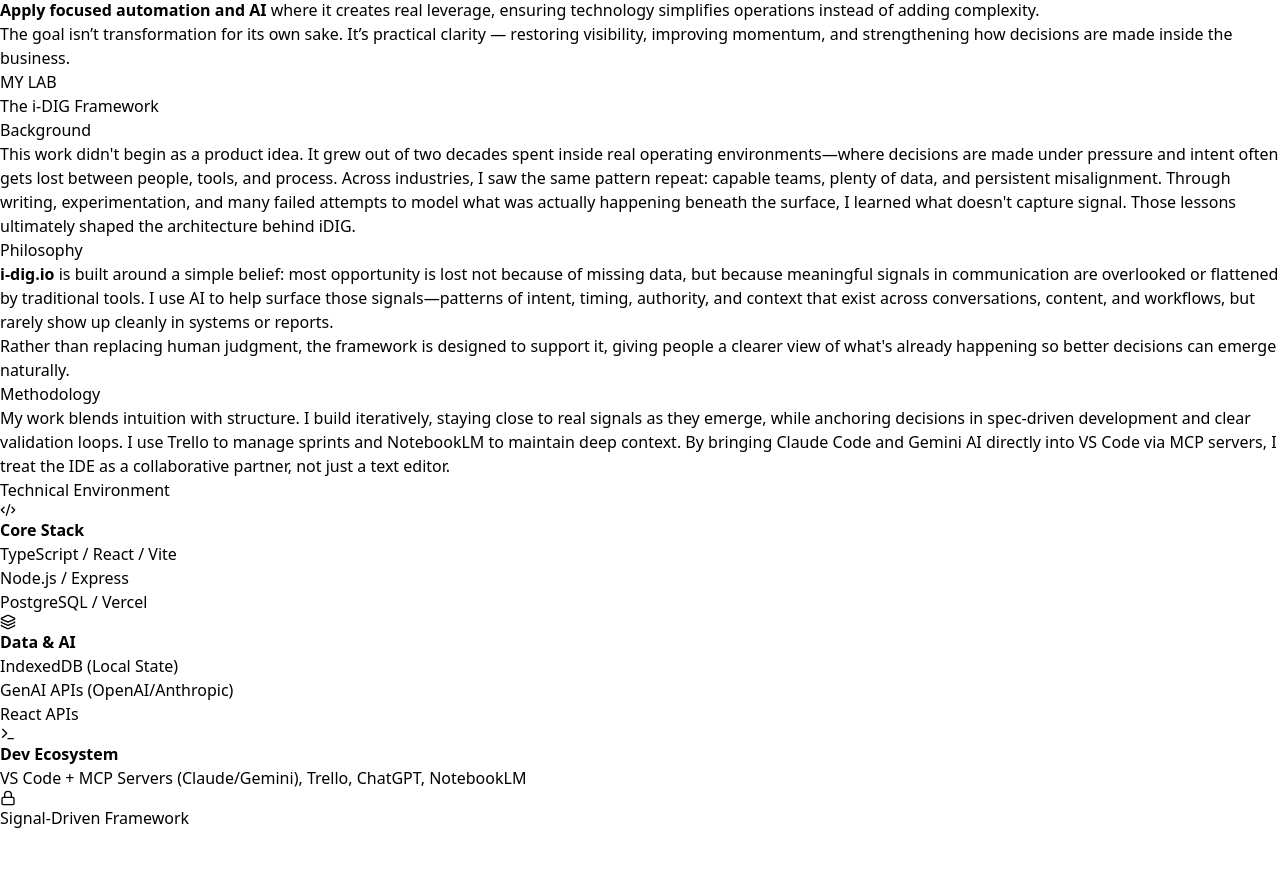
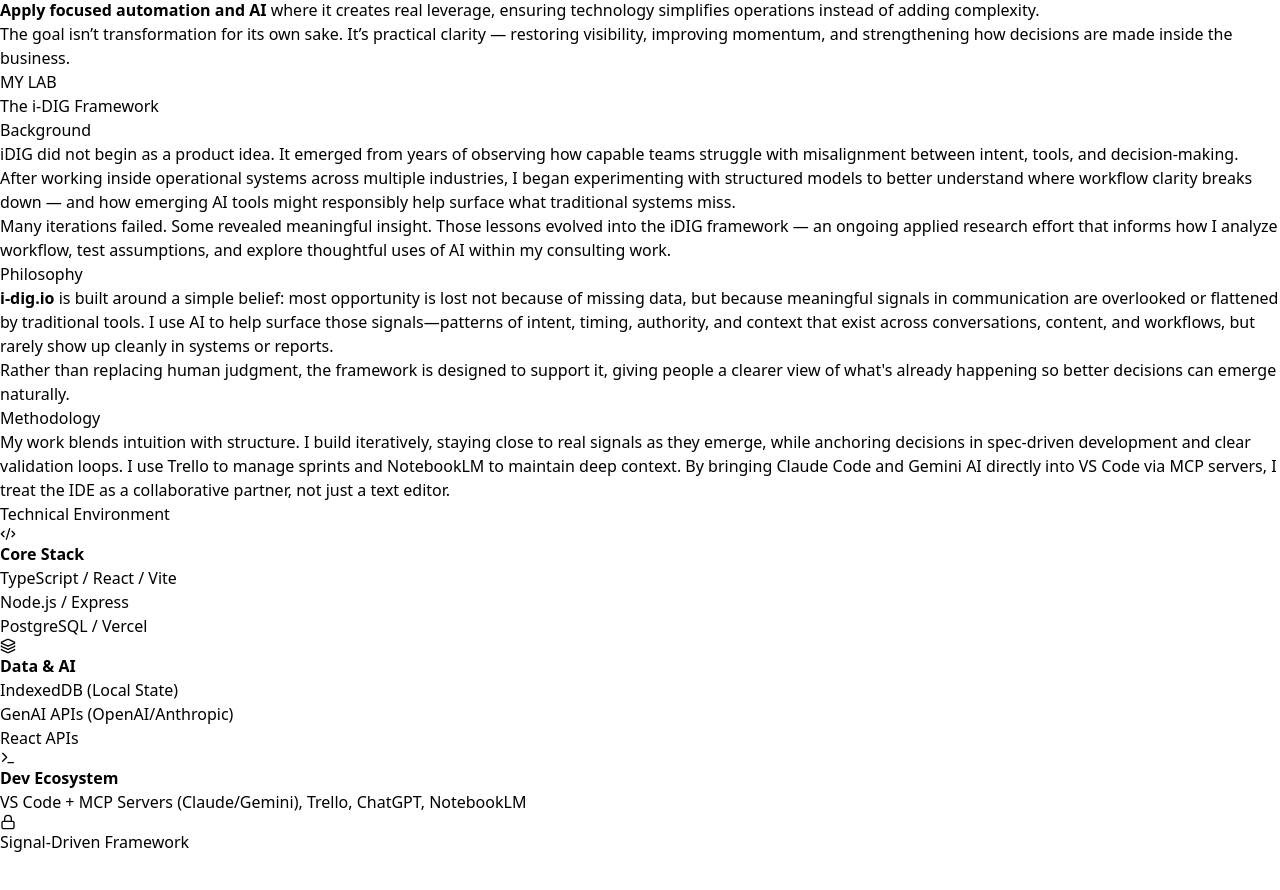
Before and after one commit to theresonantbuilder/idig_website, a React (Vite) app: page / in a window 1280 px wide. Shown: the part 1264-2154 px from the top of the page. Built offline with nearby package versions, Linux system fonts and the light colour scheme; grey boxes are pictures that could not be loaded.

Commit message:
framework

```diff
--- a/src/pages/HomeSignalDriven.tsx
+++ b/src/pages/HomeSignalDriven.tsx
@@ -194,7 +194,14 @@
 
             <div className="grid md:grid-cols-2 gap-12 items-start">
               <div className="space-y-8">
-                <div><h3 className="text-white text-lg font-medium mb-3">Background</h3><p className="text-lg leading-relaxed text-slate-400">This work didn't begin as a product idea. It grew out of two decades spent inside real operating environments—where decisions are made under pressure and intent often gets lost between people, tools, and process. Across industries, I saw the same pattern repeat: capable teams, plenty of data, and persistent misalignment. Through writing, experimentation, and many failed attempts to model what was actually happening beneath the surface, I learned what doesn't capture signal. Those lessons ultimately shaped the architecture behind iDIG.</p></div>
+                <div>
+                  <h3 className="text-white text-lg font-medium mb-3">Background</h3>
+                  <div className="text-lg leading-relaxed text-slate-400 space-y-4">
+                    <p>iDIG did not begin as a product idea. It emerged from years of observing how capable teams struggle with misalignment between intent, tools, and decision-making.</p>
+                    <p>After working inside operational systems across multiple industries, I began experimenting with structured models to better understand where workflow clarity breaks down — and how emerging AI tools might responsibly help surface what traditional systems miss.</p>
+                    <p>Many iterations failed. Some revealed meaningful insight. Those lessons evolved into the iDIG framework — an ongoing applied research effort that informs how I analyze workflow, test assumptions, and explore thoughtful uses of AI within my consulting work.</p>
+                  </div>
+                </div>
                 <div><h3 className="text-white text-lg font-medium mb-3">Philosophy</h3><p className="text-lg leading-relaxed text-slate-400"><strong>i-dig.io</strong> is built around a simple belief: most opportunity is lost not because of missing data, but because meaningful signals in communication are overlooked or flattened by traditional tools.
 
 I use AI to help surface those signals—patterns of intent, timing, authority, and context that exist across conversations, content, and workflows, but rarely show up cleanly in systems or reports. <br></br>Rather than replacing human judgment, the framework is designed to support it, giving people a clearer view of what's already happening so better decisions can emerge naturally.</p></div>
```
